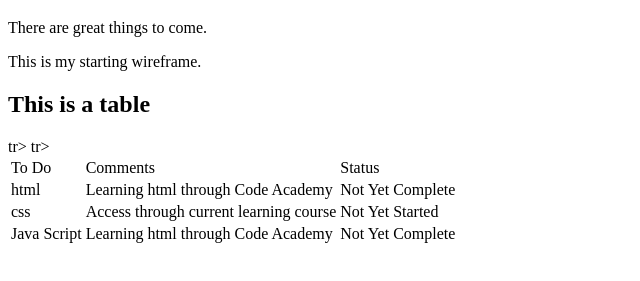
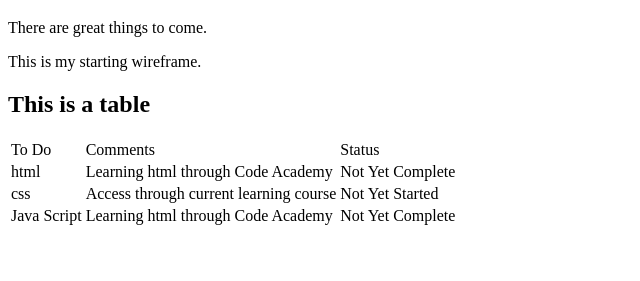
Before and after one commit to Rodnaf34/experiment, a plain HTML site: page index.html in a window 1280 px wide. Shown: the part 61-342 px from the top of the page, without its empty margins (0-640 px from the left). Drawn offline with Linux system fonts and the light colour scheme.

Commit message:
fix_code

```diff
--- a/index.html
+++ b/index.html
@@ -4,7 +4,7 @@
   <meta charset="UTF-8">
   <meta http-equiv="X-UA-Compatible" content="IE=edge">
   <meta name="viewport" content="width=device-width, initial-scale=1.0">
-  <title>Document</title>
+  <title>Identigo Starting Page</title>
 </head>
 <body>
   <h1>Be Prepared</h1>
@@ -22,12 +22,12 @@
       <td>Learning html through Code Academy</td>
       <td>Not Yet Complete</td>
     </tr>
-    tr>
+    <tr>
       <td>css</td>
       <td>Access through current learning course</td>
       <td>Not Yet Started</td>
     </tr>
-    tr>
+    <tr>
       <td>Java Script</td>
       <td>Learning html through Code Academy</td>
       <td>Not Yet Complete</td>
```
